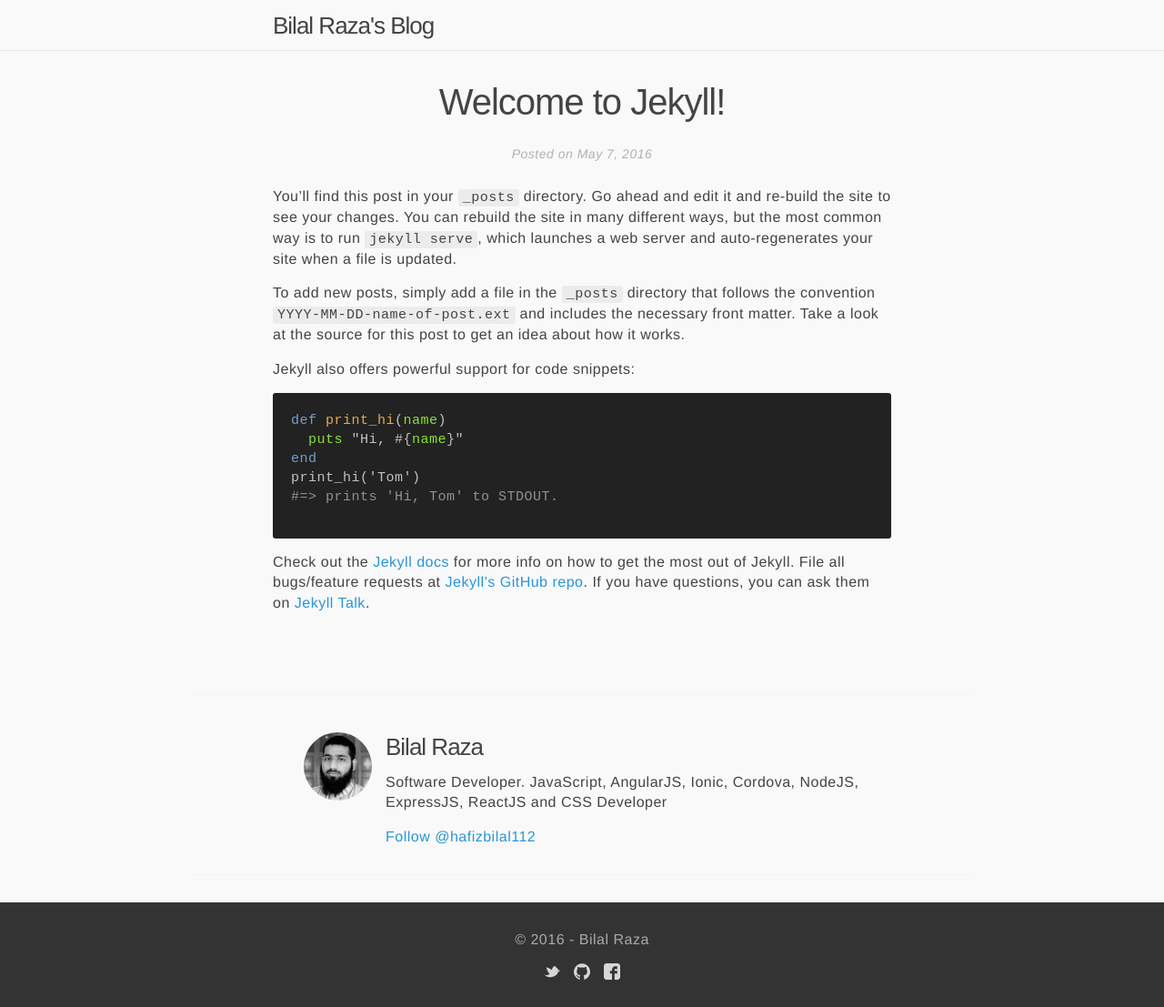
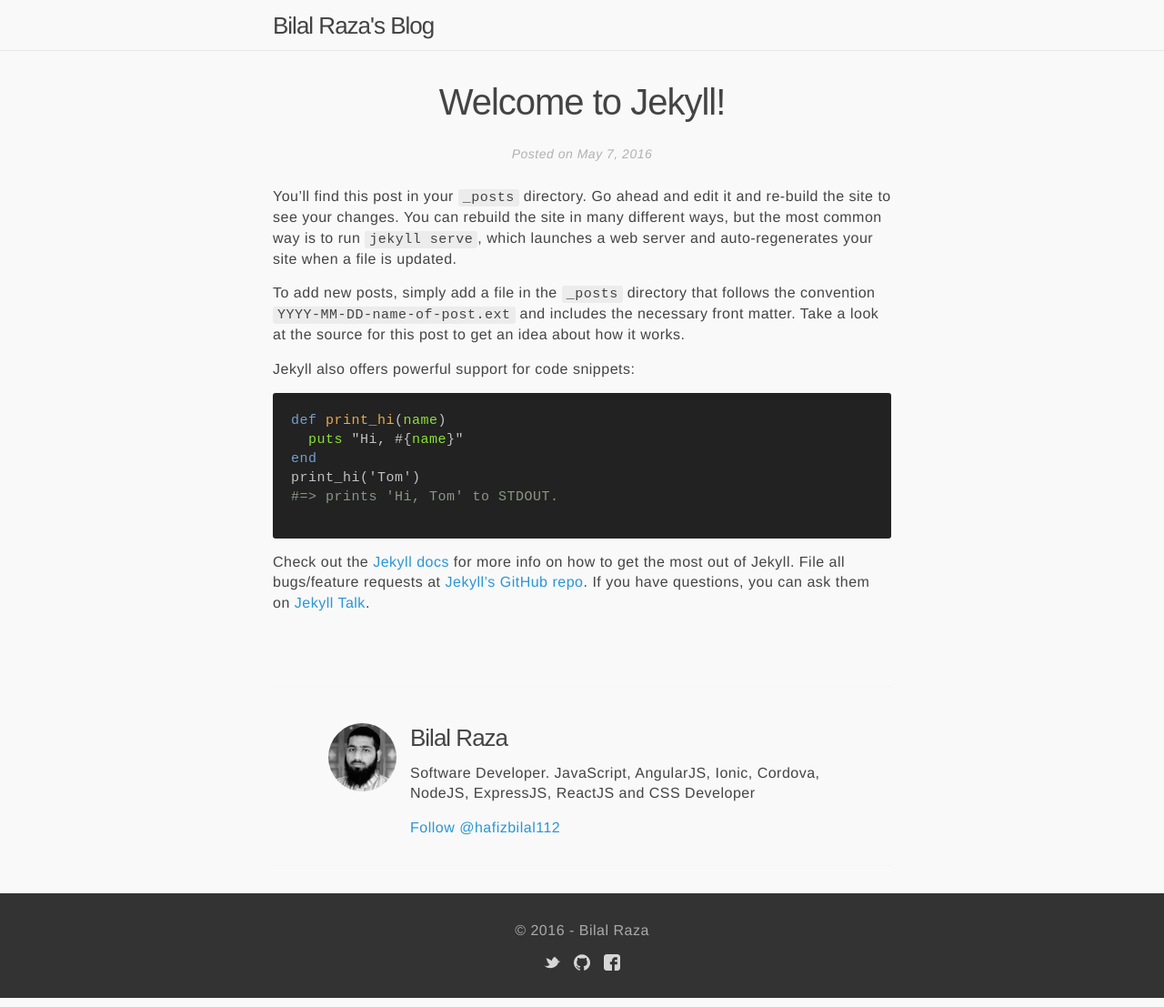
Before and after one commit to bilalrazamoon/blog, a Jekyll site: the page built from _posts/2016-05-08-welcome-to-jekyll.markdown, in a window 1280 px wide. Shown: the whole page at 91% size. Built offline with Jekyll 4.4.1, drawn with Linux system fonts in a browser that asks for light colours; comment, search, counter and statistics services are not loaded.

Commit message:
Fixed bugs.

```diff
--- a/Gemfile
+++ b/Gemfile
@@ -1,2 +1,5 @@
 source 'https://rubygems.org'
-gem 'github-pages', group: :jekyll_plugins
+
+gem 'github-pages'
+gem "jekyll"
+gem "jekyll-paginate"
--- a/_config.yml
+++ b/_config.yml
@@ -10,8 +10,9 @@
 email: hafizbilal112@gmail.com
 description: > # this means to ignore newlines until "baseurl:"
   Awesome blogs of JavaScript, AngularJS, Ionic, Cordova, NodeJS, ExpressJS, ReactJS  CSS
-baseurl: "" # the subpath of your site, e.g. /blog
-url: "http://127.0.0.1:4000/" # the base hostname & protocol for your site
+baseurl: "/blog" # the subpath of your site, e.g. /blog
+#url: "https://hafizbilal112.github.io" # the base hostname & protocol for your site
+url: "http://localhost:4000" # the base hostname & protocol for your site
 name: Bilal Raza
 twitter_username: hafizbilal112
 github_username:  hafizbilal112
--- a/_includes/head.html
+++ b/_includes/head.html
@@ -7,7 +7,7 @@
     <meta name="description"
           content="{% if page.excerpt %}{{ page.excerpt | strip_html | strip_newlines | truncate: 160 }}{% else %}{{ site.description }}{% endif %}">
 
-    <link rel="stylesheet" href="{{ '/css/main.css' | prepend: site.baseurl }}">
+    <link rel="stylesheet" href="{{ '/css/main.css' | prepend: site.baseurl | prepend: site.url }}">
     <link rel="canonical"
           href="{{ page.url | replace:'index.html','' | prepend: site.baseurl | prepend: site.url }}">
     <link rel="alternate"
@@ -21,9 +21,9 @@
     <meta property="og:title" content="{{ page.title }}">
     <meta property="og:description"
           content="{% if page.excerpt %}{{ page.excerpt | strip_html | strip_newlines | truncate: 160 }}{% else %}{{ site.description }}{% endif %}">
-    <meta property="og:url" content="{{ site.url }}{{ page.url }}">
+    <meta property="og:url" content="{{ site.baseurl | prepend: site.url }}{{ page.url }}">
     <meta property="og:site_name" content="{{ site.title }}">
-    <meta property="og:image" content="{{ site.url }}/img/bilal.jpg">
+    <meta property="og:image" content="{{ site.baseurl | prepend: site.url }}/img/bilal.jpg">
     <meta property="og:publisher" content="https://www.facebook.com/hafizbilal112">
 
     <meta name="twitter:card" content="summary">
@@ -31,6 +31,6 @@
     <meta name="twitter:title" content="{{ page.title }}">
     <meta name="twitter:description"
           content="{% if page.excerpt %}{{ page.excerpt | strip_html | strip_newlines | truncate: 160 }}{% else %}{{ site.description }}{% endif %}">
-    <meta name="twitter:image" content="{{ site.url }}/img/bilal.jpg">
+    <meta name="twitter:image" content="{{ site.baseurl | prepend: site.url }}/img/bilal.jpg">
     {% endif %}
 </head>
--- a/_sass/layouts/author.scss
+++ b/_sass/layouts/author.scss
@@ -3,11 +3,12 @@
  */
 .author {
   border-top: 1px solid #f5f5f5;
-  padding: 30px 90px;
-  margin: 90px -90px 0;
+  padding: 30px 30px;
   border-bottom: 1px solid #f5f5f5;
+  margin: auto;
   @media screen and (max-width: 500px) {
     text-align: center;
+    padding: 16px;
   }
   &__content {
     position: relative;
--- a/index.html
+++ b/index.html
@@ -7,7 +7,7 @@
     <section class="post">
         <header class="post__header">
             <h1 class="alpha post__title">
-                <a href="{{ post.url | prepend: site.baseurl }}">{{ post.title }}</a>
+                <a href="{{ post.url | prepend: site.baseurl | prepend: site.url}}">{{ post.title }}</a>
             </h1>
             <span class="post__meta">
                 Posted on {{ post.date | date: "%b %-d, %Y" }} by
@@ -21,7 +21,7 @@
             </p>
         </div>
         <div class="post__button">
-            <a href="{{ post.url | prepend: site.baseurl }}"
+            <a href="{{ post.url | prepend: site.baseurl  | prepend: site.url}}"
                class="button"
                title="Read {{ post.title }}">
                 Read more
```
Also changed, not shown: Gemfile.lock, 1 other file.
